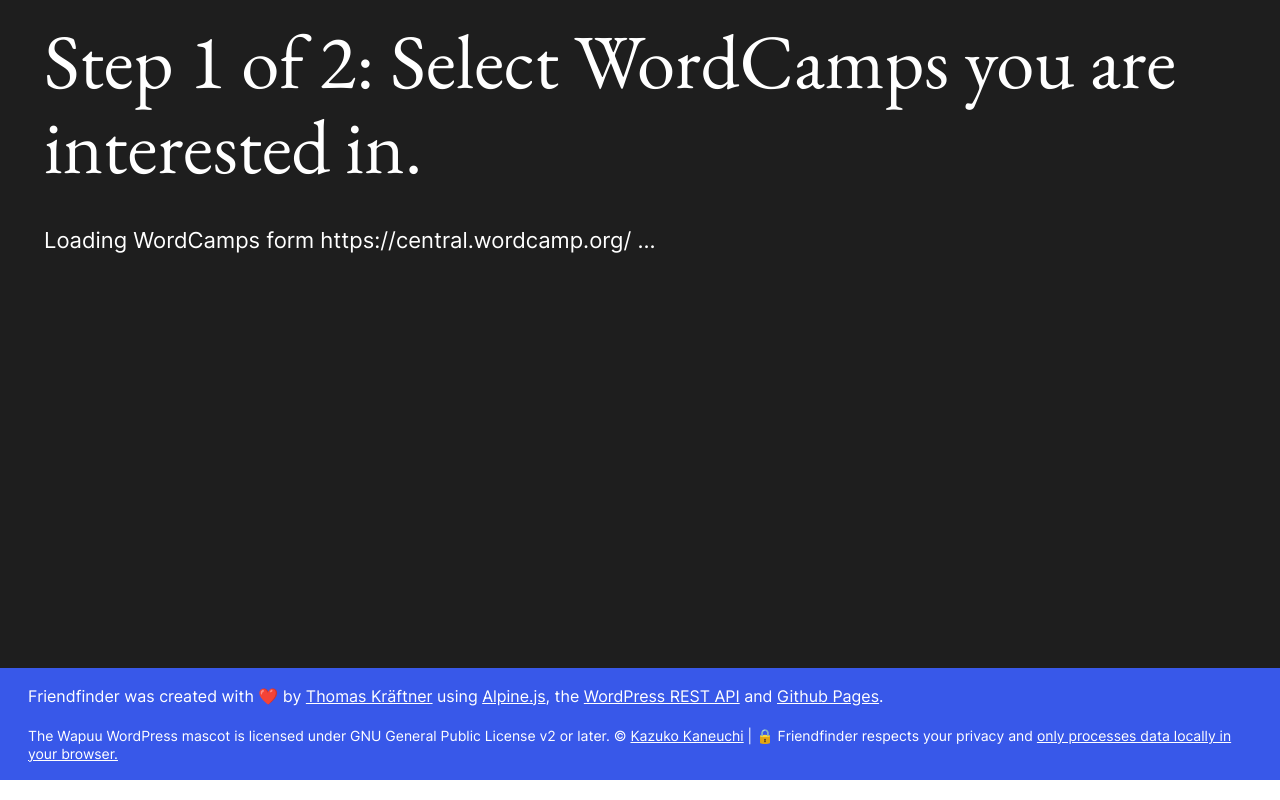
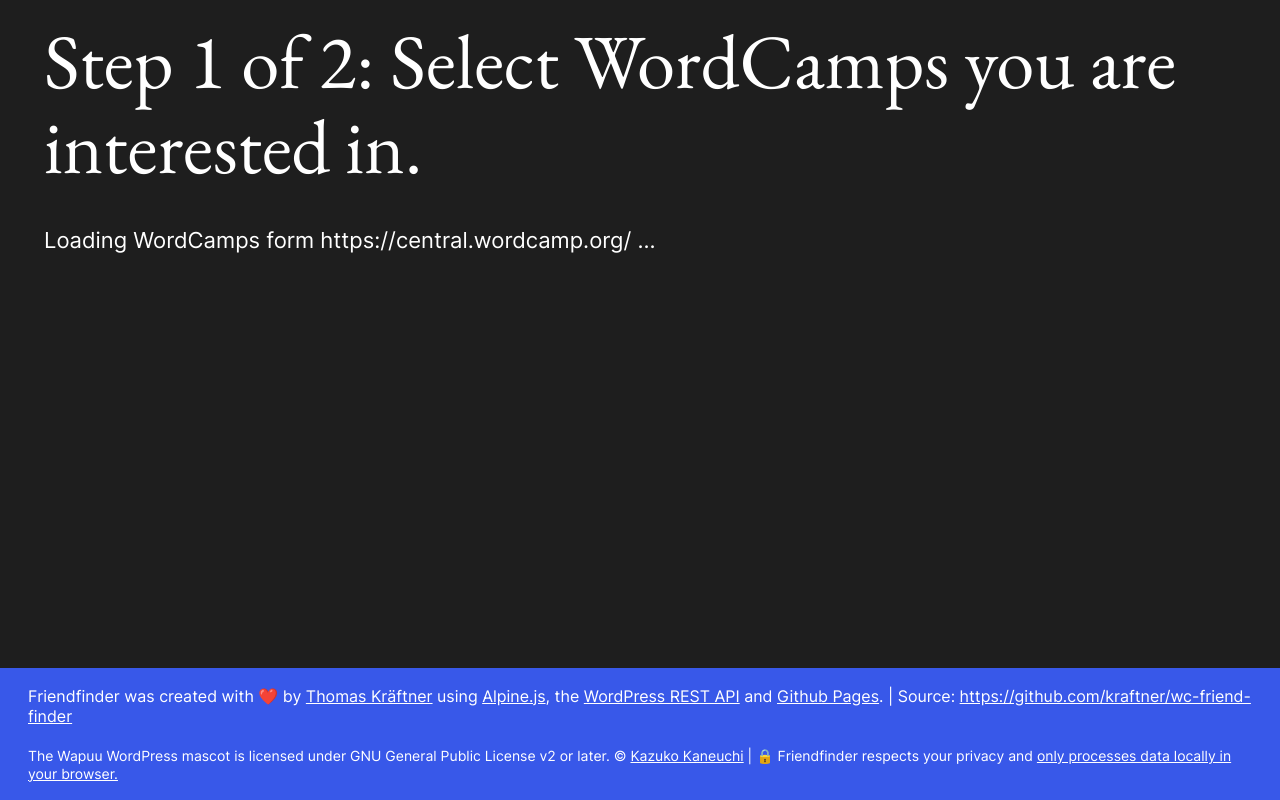
Before and after one commit to kraftner/wc-friend-finder, a plain HTML site: page index.html in a window 1280 px wide. Shown: the part 1629-2429 px from the top of the page. Drawn offline with Linux system fonts and the light colour scheme; no server answers.

Commit message:
add GitHub repo link

```diff
--- a/index.html
+++ b/index.html
@@ -295,6 +295,8 @@
 <footer>
   <p>
     Friendfinder was created with ❤️ by <a href="https://kraftner.com/en/">Thomas Kräftner</a> using <a href="https://alpinejs.dev/">Alpine.js</a>, the <a href="https://developer.wordpress.org/rest-api/">WordPress REST API</a> and <a href="https://pages.github.com/">Github Pages</a>.
+    |
+    Source: <a href="https://github.com/kraftner/wc-friend-finder">https://github.com/kraftner/wc-friend-finder</a>
   </p>
   <p>
     The Wapuu WordPress mascot is licensed under GNU General Public License v2 or later. © <a href="http://blog.cgfm.jp/mutsuki/">Kazuko Kaneuchi</a>
```
